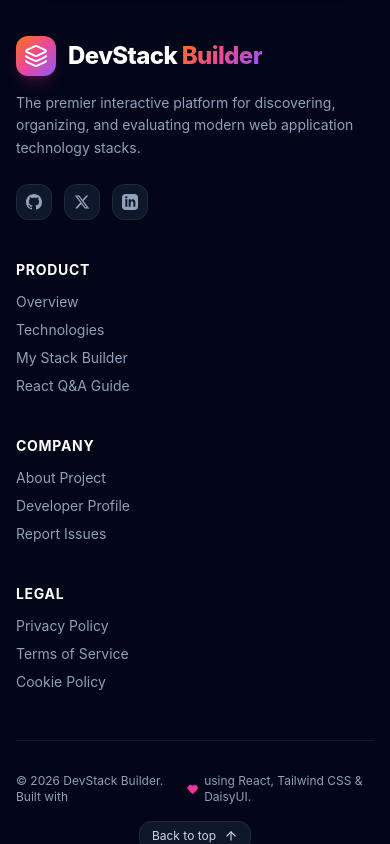
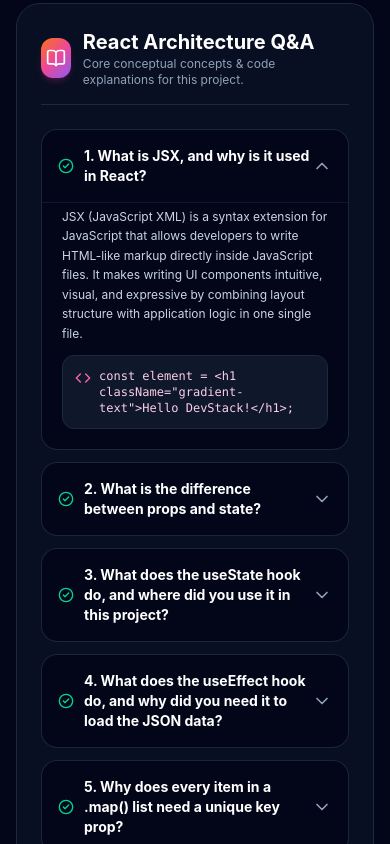
Before and after one commit to Shafi7055/dev-stack, a React (Vite) app: page / in a window 390 px wide. Shown: the part 7240-8084 px from the top of the page. Built offline with nearby package versions, Linux system fonts and the light colour scheme.

Commit message:
docs: add project README with features and React Q&A

```diff
--- a/src/App.tsx
+++ b/src/App.tsx
@@ -4,6 +4,7 @@
 import { Banner } from './components/Banner';
 import { TechCards } from './components/TechCards';
 import { YourStack } from './components/YourStack';
+import { ReactQA } from './components/ReactQA';
 import { Footer } from './components/Footer';
 import { ToastContainer, toast } from 'react-toastify';
 import 'react-toastify/dist/ReactToastify.css';
@@ -106,6 +107,9 @@
               />
             </div>
           </div>
+
+          {/* React Q&A Section */}
+          <ReactQA />
         </main>
       </div>
 
--- /dev/null
+++ b/src/components/ReactQA.tsx
@@ -0,0 +1,128 @@
+import { useState } from 'react';
+import { HelpCircle, ChevronDown, BookOpen, Code, CheckCircle2 } from 'lucide-react';
+
+interface QAItem {
+  id: number;
+  question: string;
+  answer: string;
+  exampleSnippet?: string;
+}
+
+const QA_ITEMS: QAItem[] = [
+  {
+    id: 1,
+    question: "1. What is JSX, and why is it used in React?",
+    answer: "JSX (JavaScript XML) is a syntax extension for JavaScript that allows developers to write HTML-like markup directly inside JavaScript files. It makes writing UI components intuitive, visual, and expressive by combining layout structure with application logic in one single file.",
+    exampleSnippet: "const element = <h1 className=\"gradient-text\">Hello DevStack!</h1>;",
+  },
+  {
+    id: 2,
+    question: "2. What is the difference between props and state?",
+    answer: "Props (short for properties) are read-only input parameters passed down from a parent component to a child component. State is internal data managed dynamically within a component that can change over time based on user interactions, triggering a re-render when updated.",
+    exampleSnippet: "// Props: passed from Parent to Child\n<Navbar stackCount={stack.length} />\n\n// State: managed inside component\nconst [stack, setStack] = useState<TechnologyType[]>([]);",
+  },
+  {
+    id: 3,
+    question: "3. What does the useState hook do, and where did you use it in this project?",
+    answer: "The useState hook declares reactive state variables in functional components. In this project, it is used in App.tsx to store selected tech items (selectedStack), loaded technologies (technologies), loading status (isLoading), and search query filters (searchQuery).",
+    exampleSnippet: "const [selectedStack, setSelectedStack] = useState<TechnologyType[]>([]);",
+  },
+  {
+    id: 4,
+    question: "4. What does the useEffect hook do, and why did you need it to load the JSON data?",
+    answer: "The useEffect hook handles side effects in functional components such as data fetching, subscriptions, or DOM mutations. In this project, it executes once after component mount to fetch technologies.json asynchronously from the public folder.",
+    exampleSnippet: "useEffect(() => {\n  fetch('/technologies.json')\n    .then(res => res.json())\n    .then(data => setTechnologies(data));\n}, []);",
+  },
+  {
+    id: 5,
+    question: "5. Why does every item in a .map() list need a unique key prop?",
+    answer: "React uses the unique key prop to identify which list elements have changed, been added, or removed during re-renders. It allows React's Virtual DOM reconciliation algorithm to perform efficient DOM updates without re-rendering the entire list.",
+    exampleSnippet: "{technologies.map((tech) => (\n  <TechCard key={tech.id} tech={tech} />\n))}",
+  },
+  {
+    id: 6,
+    question: "6. What is conditional rendering? Show one place you used it.",
+    answer: "Conditional rendering dynamically renders different UI elements based on runtime boolean conditions. In this project, it is used in YourStack.tsx to render an empty state message when stack.length === 0, or the list of selected tools when items exist.",
+    exampleSnippet: "{stack.length === 0 ? (\n  <EmptyStackMessage />\n) : (\n  <StackItemList stack={stack} />\n)}",
+  },
+  {
+    id: 7,
+    question: "7. How do you pass data between parent and child components?",
+    answer: "Data flows downward from parent to child via props. To send data back from a child to a parent, the parent passes a callback function as a prop, which the child invokes when an event occurs (e.g. onAddToStack).",
+    exampleSnippet: "// Parent (App.tsx)\n<TechCards onAddToStack={handleAddToStack} />\n\n// Child (TechCards.tsx)\n<button onClick={() => onAddToStack(tech)}>Add</button>",
+  },
+];
+
+export const ReactQA = () => {
+  const [openId, setOpenId] = useState<number | null>(1);
+
+  const toggleAccordion = (id: number) => {
+    setOpenId(openId === id ? null : id);
+  };
+
+  return (
+    <section id="qa-section" className="bg-slate-900/60 border border-slate-800 rounded-3xl p-6 sm:p-8 backdrop-blur-md space-y-6">
+      {/* Title */}
+      <div className="flex items-center justify-between pb-4 border-b border-slate-800">
+        <div className="flex items-center gap-3">
+          <div className="w-10 h-10 rounded-xl gradient-bg flex items-center justify-center text-white shadow-md shadow-pink-500/20">
+            <BookOpen className="w-5 h-5" />
+          </div>
+          <div>
+            <h2 className="text-xl sm:text-2xl font-bold text-white flex items-center gap-2">
+              React Architecture Q&A
+            </h2>
+            <p className="text-slate-400 text-xs sm:text-sm">
+              Core conceptual concepts & code explanations for this project.
+            </p>
+          </div>
+        </div>
+
+        <span className="hidden sm:flex items-center gap-1 text-xs font-semibold px-3 py-1 rounded-full bg-slate-800 text-pink-300 border border-pink-500/20">
+          <HelpCircle className="w-3.5 h-3.5" /> 7 Questions Answered
+        </span>
+      </div>
+
+      {/* Accordion List */}
+      <div className="space-y-3">
+        {QA_ITEMS.map((qa) => {
+          const isOpen = openId === qa.id;
+
+          return (
+            <div
+              key={qa.id}
+              className="bg-slate-950 border border-slate-800/90 rounded-2xl overflow-hidden transition-all duration-200"
+            >
+              <button
+                onClick={() => toggleAccordion(qa.id)}
+                className="w-full flex items-center justify-between p-4 sm:p-5 text-left text-sm sm:text-base font-bold text-white hover:text-pink-300 transition-colors cursor-pointer"
+              >
+                <span className="flex items-center gap-2.5">
+                  <CheckCircle2 className="w-4 h-4 text-emerald-400 shrink-0" />
+                  {qa.question}
+                </span>
+                <ChevronDown
+                  className={`w-5 h-5 text-slate-400 shrink-0 transition-transform duration-300 ${
+                    isOpen ? 'rotate-180 text-pink-400' : ''
+                  }`}
+                />
+              </button>
+
+              {isOpen && (
+                <div className="px-5 pb-5 pt-1 text-slate-300 text-xs sm:text-sm space-y-3 border-t border-slate-900">
+                  <p className="leading-relaxed">{qa.answer}</p>
+                  {qa.exampleSnippet && (
+                    <div className="bg-slate-900 border border-slate-800 rounded-xl p-3 font-mono text-xs text-pink-200 overflow-x-auto flex items-start gap-2">
+                      <Code className="w-4 h-4 text-pink-400 shrink-0 mt-0.5" />
+                      <pre className="whitespace-pre-wrap">{qa.exampleSnippet}</pre>
+                    </div>
+                  )}
+                </div>
+              )}
+            </div>
+          );
+        })}
+      </div>
+    </section>
+  );
+};
```
Also changed, not shown: 1 other file (tests, documents, lock files or other folders).
